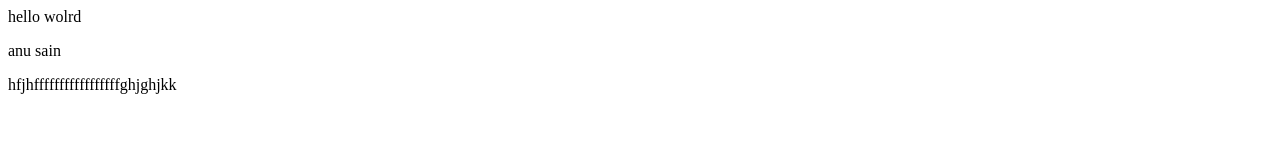
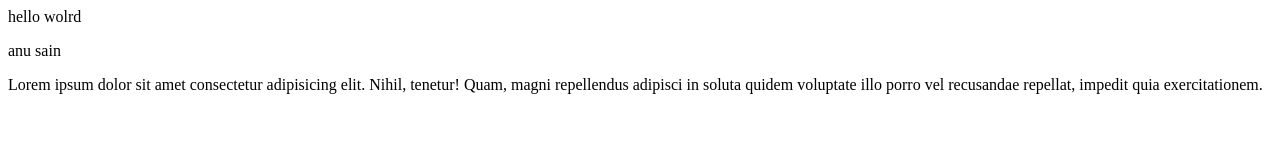
Before and after one commit to nehasain123/git-tutorial, a plain HTML site: page index.html in a window 1280 px wide. Drawn offline with Linux system fonts and the light colour scheme.

Commit message:
Add new parha

```diff
--- a/index.html
+++ b/index.html
@@ -1,3 +1,7 @@
 <p>hello wolrd</p>
 <p>anu sain</p>
-<p>hfjhfffffffffffffffffghjghjkk</p>
+<p>
+  Lorem ipsum dolor sit amet consectetur adipisicing elit. Nihil, tenetur! Quam,
+  magni repellendus adipisci in soluta quidem voluptate illo porro vel
+  recusandae repellat, impedit quia exercitationem.
+</p>
```
